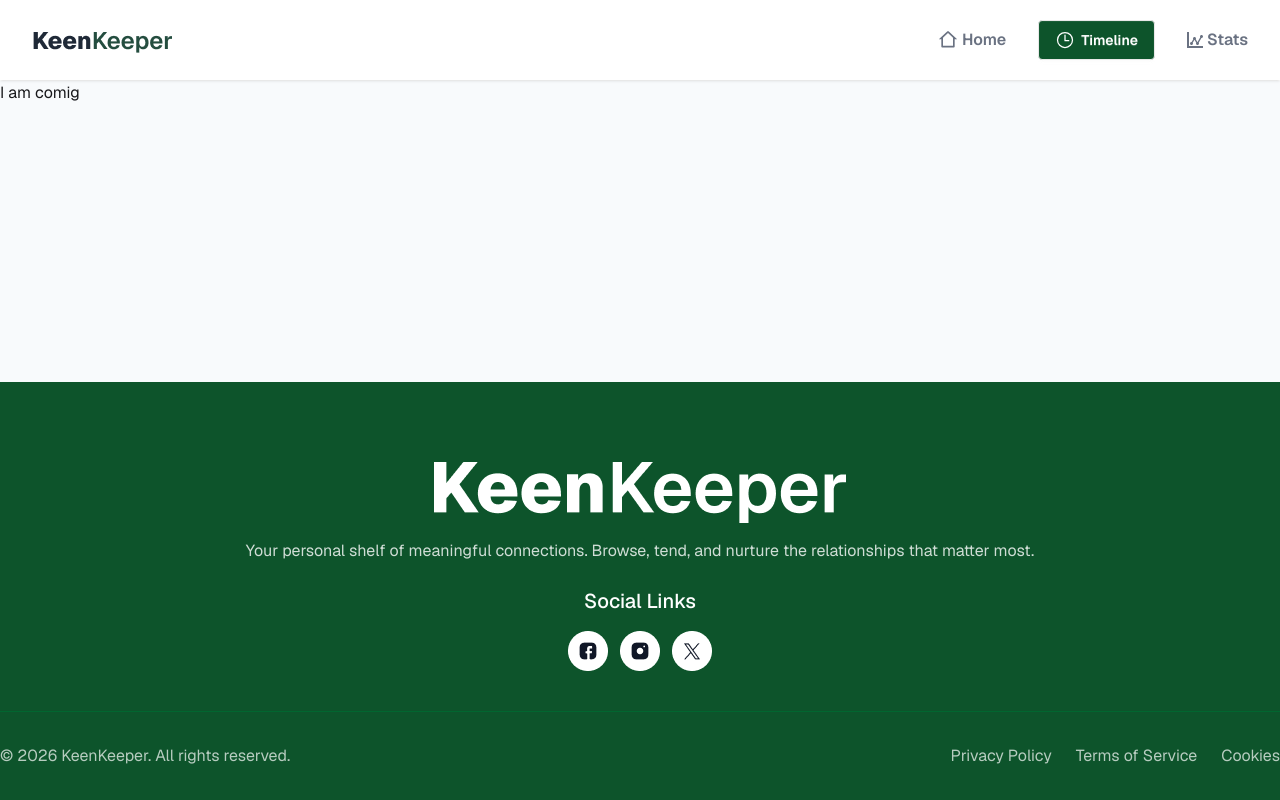
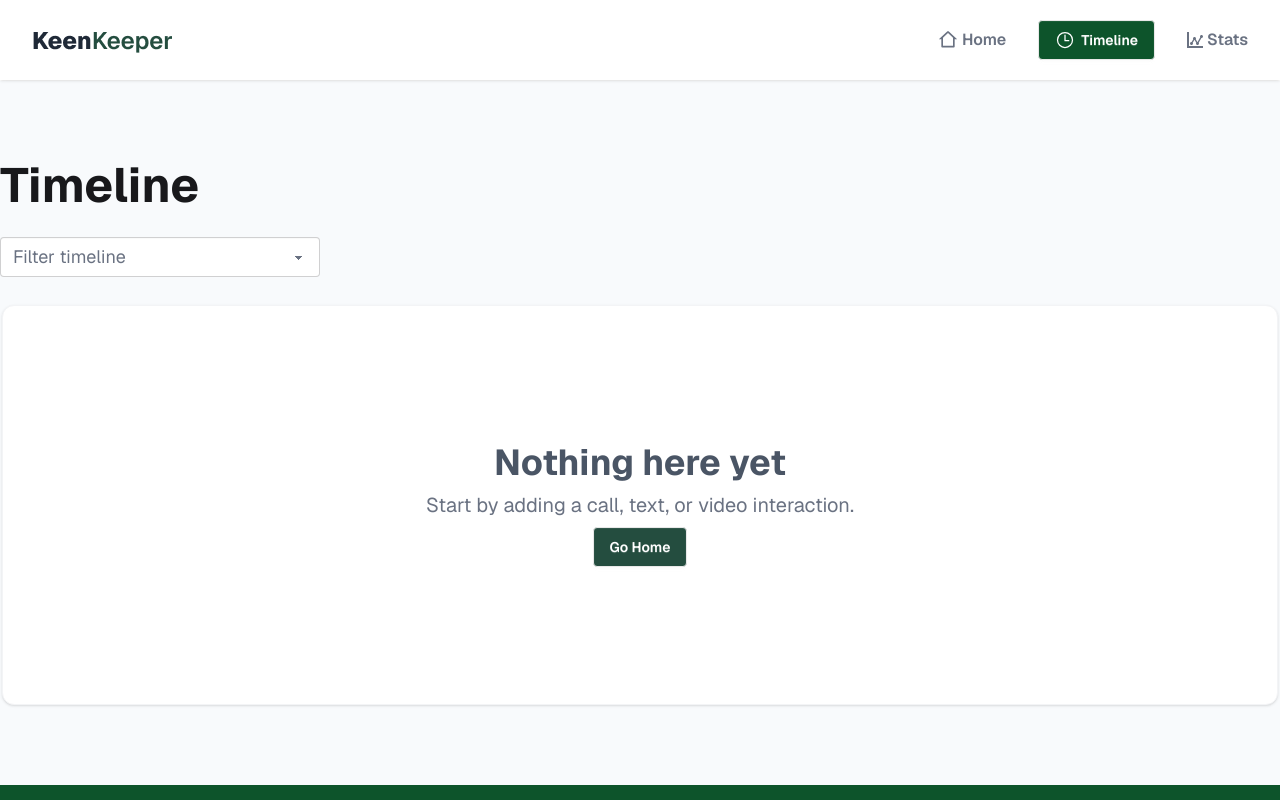
Before and after one commit to romman-hossen/A07-keen-keeper, a React (Vite) app: page /timeline in a window 1280 px wide. Shown: the top 800 px of the page. Built offline with nearby package versions, Linux system fonts and the light colour scheme.

Commit message:
Timeline page and filtered section created

```diff
--- /dev/null
+++ b/src/components/Timeline/NoItem.jsx
@@ -0,0 +1,20 @@
+import React from 'react';
+import { Link } from 'react-router';
+
+const NoItem = () => {
+    return (
+     <div className="min-h-[50vh] bg-white rounded-xl shadow-sm border border-gray-100 text-center flex flex-col justify-center items-center px-3 mx-5 md:mx-0.5">
+      <div className="space-y-2">
+        <p className="text-2xl sm:text-4xl text-gray-600 font-bold">Nothing here yet</p>
+        <p className="text-lg sm:text-xl text-gray-500">
+          Start by adding a call, text, or video interaction.
+        </p>
+        <Link to={'/'} className="btn bg-[#244D3F] text-white">
+          Go Home
+        </Link>
+      </div>
+    </div>
+    );
+};
+
+export default NoItem;
--- /dev/null
+++ b/src/components/Timeline/TimelineData.jsx
@@ -0,0 +1,33 @@
+import React from 'react';
+import text from '../../assets/images/text.png'
+import call from '../../assets/images/call.png'
+import video from '../../assets/images/video.png'
+
+const TimelineData = ({data}) => {
+
+     const date = new Date().toLocaleDateString('en-US', {
+      day: 'numeric',
+      month: 'short',
+      year: 'numeric'
+    });
+    console.log(date)
+    console.log(data.type)
+    return (
+        <div className='bg-white p-4 rounded-lg border border-gray-200'>
+        <div className='flex gap-4 '>
+            {data.type === "text" ? <img src={text} alt={text} />
+             : data.type === "call" ? <img src={call} alt={call} />
+              :<img src={video} alt={video} />}
+            <div>
+
+            <p className='text-gray-400 text-lg'>{data.type === "text" ? <span className='text-xl text-green-950 font-medium pr-1.5'>Text</span>
+              : data.type === "call" ? <span className='text-xl text-green-950 font-medium pr-1.5'>Call</span>
+               :<span className='text-xl text-green-950 font-medium pr-1.5'>Video</span>} with {data.name}</p>
+               <span className='text-gray-500 mt-10'>{date}</span>
+            </div>
+            </div>
+        </div>
+    );
+};
+
+export default TimelineData;
--- a/src/pages/friendDetails/DetailsRight.jsx
+++ b/src/pages/friendDetails/DetailsRight.jsx
@@ -5,9 +5,8 @@ import { PiVideoCameraBold } from 'react-icons/pi';
 import { FriendContext } from '../../components/context/FriendContext';
 import { toast } from 'react-toastify';
 
-const DetailsRight = ({findData,loading}) => {
-    const {allData,
-     setAllData} = useContext(FriendContext)
+const DetailsRight = ({findData}) => {
+    const {allData,setAllData} = useContext(FriendContext)
 
 
     const {name, days_since_contact:days,next_due_date: nextDue, goal} = findData;
--- a/src/pages/timeline/Timeline.jsx
+++ b/src/pages/timeline/Timeline.jsx
@@ -1,19 +1,36 @@
-import React, { useContext } from 'react';
-import { FriendContext } from '../../components/context/FriendContext';
+import React, { useContext, useState } from "react";
+import { FriendContext } from "../../components/context/FriendContext";
+import NoItem from "../../components/Timeline/NoItem";
+import TimelineData from "../../components/Timeline/TimelineData";
 
 const Timeline = () => {
-    const {allData,setAllData} = useContext(FriendContext);
-    console.log(allData.type)
-    return (
-        <div>
-             {allData.map(item => <div item={item}>
-                <h1>{item.type}</h1>
-             </div>)}
-            {/* {allData.type ==} */}
-            <h3>I am comig</h3>
+  const { allData, setAllData } = useContext(FriendContext);
+  console.log(allData)
+  const [filter,setFilter] = useState("All");
 
-        </div>
-    );
+  const filteredData = filter === "All" ? allData :
+   allData.filter((data) => data.type.toLowerCase() === filter.toLowerCase())
+
+  return (
+    <div className="container mx-auto my-20 space-y-6">
+      <h1 className="text-5xl font-bold">Timeline </h1>
+      <div>
+        <fieldset className="fieldset">
+          <select onChange={(e) => setFilter(e.target.value)} defaultValue="Filter timeline" className="select text-gray-500 text-lg">
+            <option disabled={true} className="text-gray-500">Filter timeline</option>
+             <option value="All">All</option>
+            <option value="text">Text</option>
+            <option value="call">Call</option>
+            <option value="video">Video</option>
+          </select>
+        </fieldset>
+      </div>
+      {filteredData.length === 0 ?
+       <NoItem /> :
+        (filteredData.map((data,ind) => <TimelineData key={ind} data={data}/>))
+      }
+    </div>
+  );
 };
 
 export default Timeline;
```
